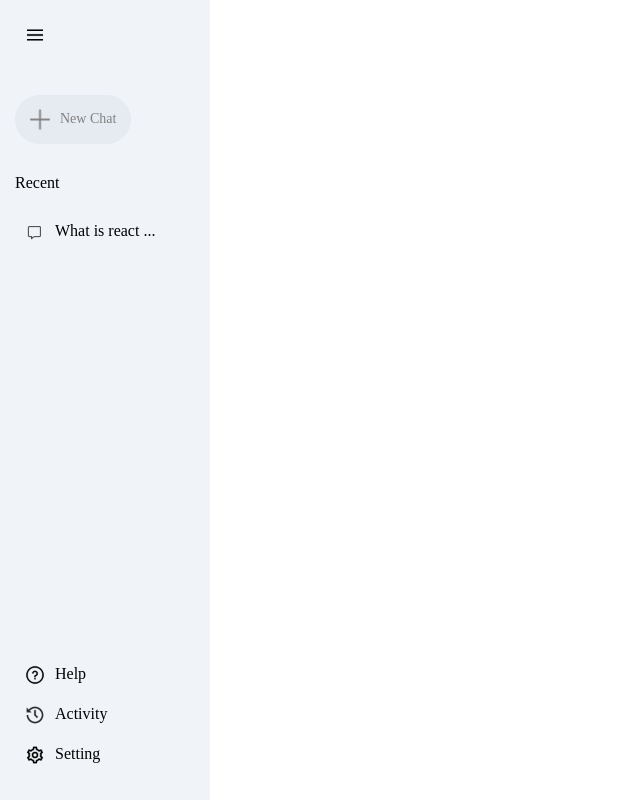
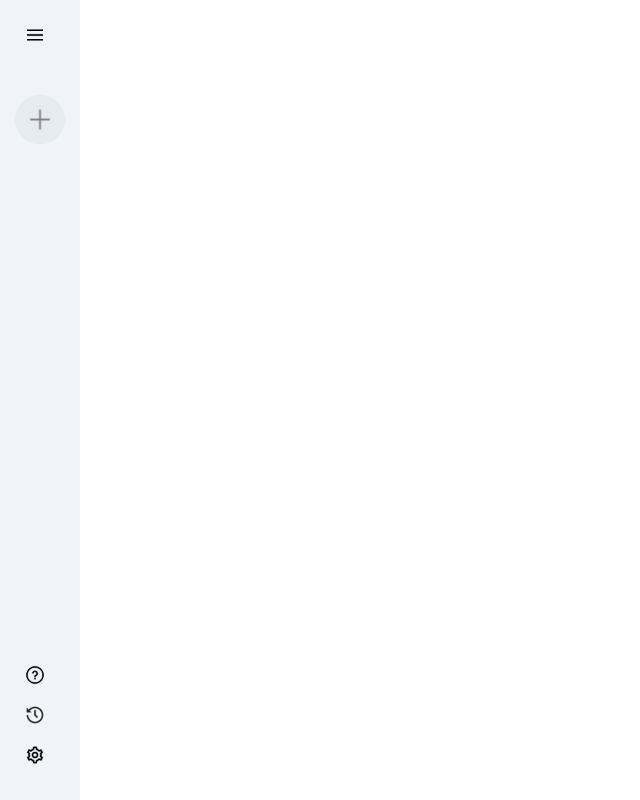
Before and after one commit to HrishabhRawat/Geminiclone, a React (Vite) app: page / in a window 1280 px wide. Shown: the whole page, without its empty margins (0-640 px from the left). Built offline with nearby package versions, Linux system fonts and the light colour scheme.

Commit message:
collapsing logic for the side bar

```diff
--- a/src/Components/SideBar/SideBar.jsx
+++ b/src/Components/SideBar/SideBar.jsx
@@ -1,16 +1,26 @@
-import React from 'react';
+import React, { useState } from 'react';
 import './SideBar.css';
 import { assets } from '../../assets/assets/assets';
 
+
+
+
+
+
 function SideBar() {
+
+const [extended, setExtended] = useState(false);
+
+
   return (
     <div className='sidebar'>
         <div className='top'>
-            <img className="menu" src={assets.menu_icon}/>
+            <img className="menu" onClick={()=>setExtended(prev=>!prev)} src={assets.menu_icon}/>
             <div className='new-chat'>
                 <img src={assets.plus_icon}/>
-                <p>New Chat</p>
+                {extended?<p>New Chat</p>:null}
             </div>
+            {extended?
             <div className='recent'>
                 <p className='recent-title'>Recent</p>
                 <div className='recent-entry'>
@@ -18,19 +28,22 @@
                     <p>What is react ...</p>
                 </div>
             </div>
+            :null
+            }
+
         </div>
         <div className='bottom'>
             <div className='bottom-icon recent-entry'>
                 <img src={assets.question_icon}/>
-                <p>Help</p>
+                {extended?<p>Help</p>:null}
             </div>
             <div className='bottom-icon recent-entry'>
                 <img src={assets.history_icon}/>
-                <p>Activity</p>
+                {extended?<p>Activity</p>:null}
             </div>
             <div className='bottom-icon recent-entry'>
                 <img src={assets.setting_icon}/>
-                <p>Setting</p>
+                {extended?<p>Setting</p>:null}
             </div>
         </div>
     </div>
```
